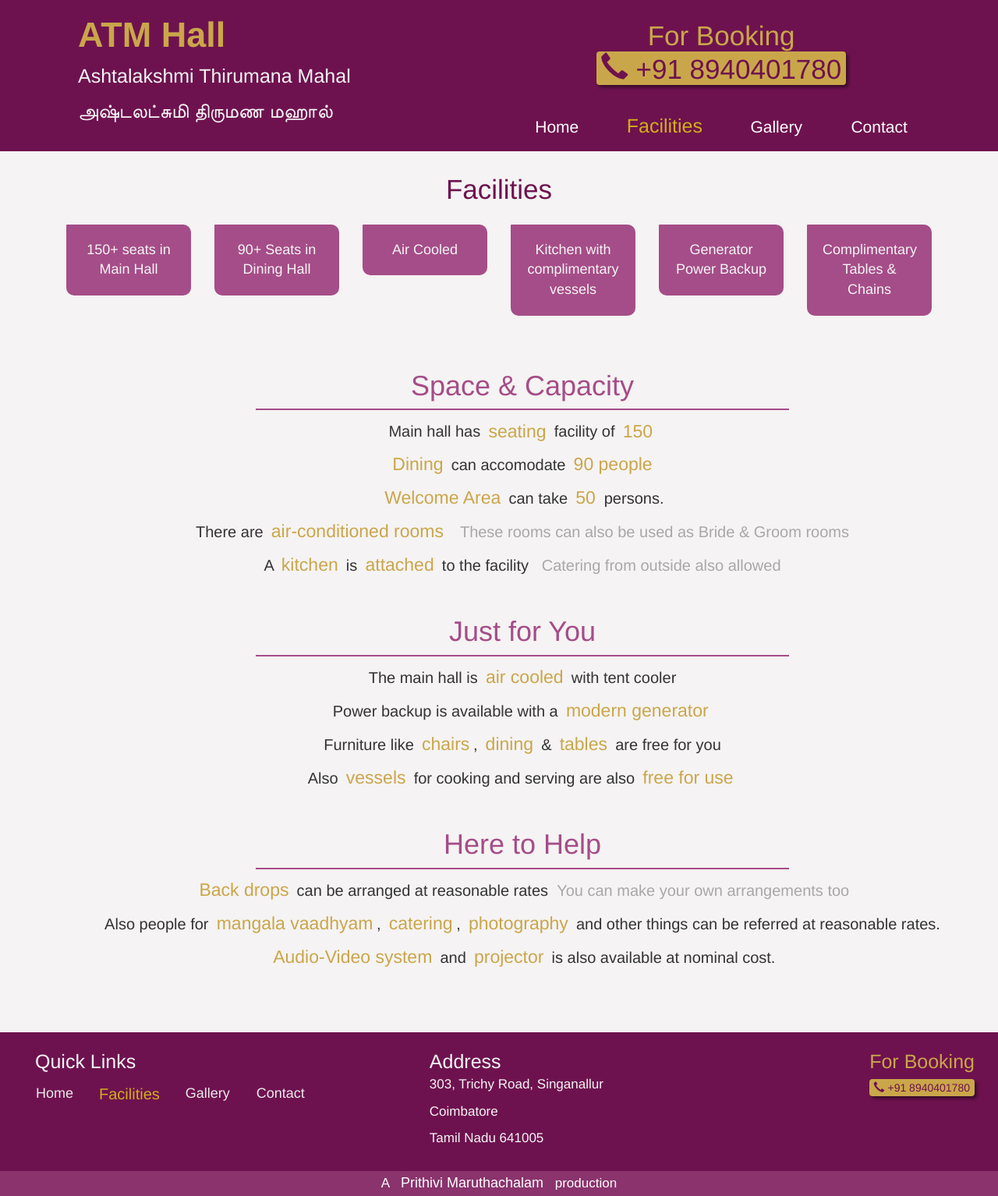
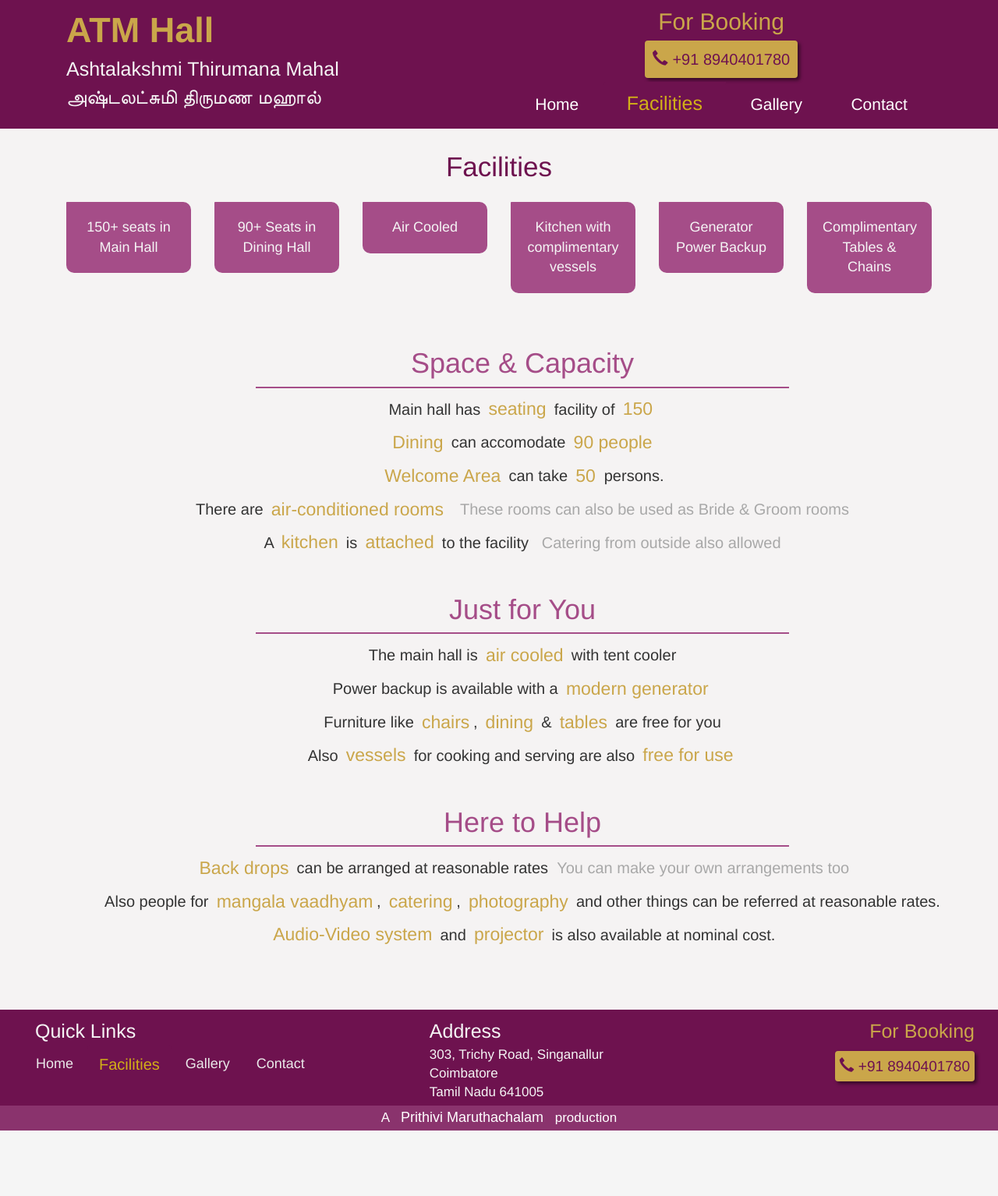
Before and after one commit to prithivi-maruthachalam/ATMHall_website, a PHP site: page /facilities.php in a window 1280 px wide. Shown: the whole page at 78% size. After the commit the page ends 1450 px from the top, so only its background shows below. Run offline with PHP 8.4, Linux system fonts and the light colour scheme.

Commit message:
header and footer height reduction complete

```diff
--- a/facilities.php
+++ b/facilities.php
@@ -20,27 +20,23 @@
         <header class="main-header" id="primaryAccentBackground">
             <div class="container">
                 <div class="col-lg-6 top-logo-align">
-                    <div class="container-fluid">
-                        <h1 class="display-1-bold-responsive font-gold">ATM Hall</h1>
-                        <p class="display-3-responsive font-lightGrey">Ashtalakshmi Thirumana Mahal</p>
-                        <p class="display-3-responsive font-lightGrey">அஷ்டலட்சுமி திருமண மஹால்</p>
-                    </div>
-                    <div class="spacingDiv1"></div>
+                    <div class="topBarSpacing"></div>
+
+                    <span class="display-1-bold-responsive font-gold negative-spacing">ATM Hall</span><br>
+                    <span class="display-3-responsive font-lightGrey">Ashtalakshmi Thirumana Mahal</span><br>
+                    <span class="display-3-responsive font-lightGrey">அஷ்டலட்சுமி திருமண மஹால்</span>
                 </div>
 
                 <div class="col-lg-6 text-center" role="navigation">
                     <div class="topBarSpacing"></div>
-                    <div class="container-fluid">
-                        <h2 class="font-gold topPhoneSize"> <span class="responsive-hide">For Booking</span>
-                            <a class="contact-phone" href="tel:+918940401780"><button class="btn-phone"><span class="glyphicon glyphicon-earphone"></span>&nbsp;+91 8940401780</button></a>
-                        </h2>
+                    <span class="font-gold display-2 responsive-hide extra-mid-padding">For Booking</span>
+                    <a class="contact-phone" href="tel:+918940401780"><button class="btn-phone btn-top"><span class="glyphicon glyphicon-earphone"></span>&nbsp;+91 8940401780</button></a>
+
+                    <div class="menu-container" onclick="collapseNav()">
+                        <p>Menu <span class="glyphicon glyphicon-menu-hamburger"></p>
                     </div>
 
-                    <div class="menu-container" onclick="collapseNav()">
-                        <span class="glyphicon glyphicon-menu-hamburger">
-                    </div>
-
-                    <ul class="nav nav-tabs nav-justified nav-hide" id="navigationA">
+                    <ul class="nav nav-tabs nav-justified nav-hide nav-negative-margin" id="navigationA">
                         <li class="nav-item"><a class="navigationItem" href="index.php">Home</a></li>
                         <li class="nav-item active"><a class="navigationItem" href="facilities.php">Facilities</a></li>
                         <li class="nav-item"><a class="navigationItem" href="gallery.php">Gallery</a></li>
@@ -142,13 +138,13 @@
             </div>
             <div class="col-lg-3 responsive-footer-alignment primary-footer-padding">
                 <span class="display-3-responsive font-lightGrey">Address</span>
-                <p class="font-lightGrey display-5">303, Trichy Road, Singanallur</p>
-                <p class="font-lightGrey display-5">Coimbatore</p>
-                <p class="font-lightGrey display-5">Tamil Nadu 641005</p>
+                <div class="font-lightGrey display-5">303, Trichy Road, Singanallur</div>
+                <div class="font-lightGrey display-5">Coimbatore</div>
+                <div class="font-lightGrey display-5">Tamil Nadu 641005</div>
             </div>
             <div class="col-lg-4 footer-phone-container primary-footer-padding">
                 <span class="font-gold display-3-responsive responsive-hide">For Booking</span>
-                <p class="padding-top-1"><a class="contact-phone" href="tel:+918940401780"><button class="btn-phone"><span class="glyphicon glyphicon-earphone"></span>&nbsp;+91 8940401780</button></a></p>
+                <p class="padding-top-1"><a class="contact-phone" href="tel:+918940401780"><button class="btn-phone btn-bottom"><span class="glyphicon glyphicon-earphone"></span>&nbsp;+91 8940401780</button></a></p>
             </div>
         </footer>
 
--- a/facilities_style.css
+++ b/facilities_style.css
@@ -89,3 +89,15 @@ body{
         margin-right: 0;
     }
 }
+
+.footer-margin{
+    margin-top: 20px;
+    transition: margin 0.6s;
+}
+
+@media(max-width:768px){
+    .footer-margin{
+        margin-top: 0px;
+        transition: margin 0.6s;
+    }
+}
--- a/static_styling.css
+++ b/static_styling.css
@@ -6,6 +6,12 @@
 .btn-top{
     padding: 10px;
     font-size: 20px;
+    margin-top: 2px;
+}
+
+.btn-bottom{
+    padding: 6px;
+    font-size: 19px;
     margin-top: 2px;
 }
 
@@ -198,8 +204,8 @@
     }
 
     .primary-footer-padding{
-        padding-top: 20px;
-        padding-bottom: 20px;
+        padding-top: 10px;
+        padding-bottom: 5px;
         padding-right: -10px;
         padding-left: -10px;
     }
@@ -247,11 +253,6 @@
             transition: padding 0.6s;
         }
 
-        .responsive-hide{
-            display: none;
-            transition: padding 0.6s;
-        }
-
         .main-header{
             padding-bottom: 5px;
             transition: all 0.4s
@@ -286,7 +287,7 @@
         transition: display 0.6s;
     }
 
-    @media(max-width:576px){
+    @media(max-width:1200px){
         .responsive-hide{
             display: none;
             transition: padding 0.6s;
@@ -386,18 +387,6 @@
         color: rgb(235, 235, 235)!important;
         font-size: 18px !important;
         transition: color 0.2s, font-size 0.2s;
-    }
-
-    .footer-margin{
-        margin-top: 20px;
-        transition: margin 0.6s;
-    }
-
-    @media(max-width:768px){
-        .footer-margin{
-            margin-top: 0px;
-            transition: margin 0.6s;
-        }
     }
 
     @media(max-width:576px){
```
Also changed, not shown: contact.php (+15 -19 lines), contact_style.css (+12 -0 lines), gallery.php (+19 -23 lines), gallery_style.css (+12 -0 lines), home_style.css (+13 -1 lines), index.php (+4 -4 lines).
